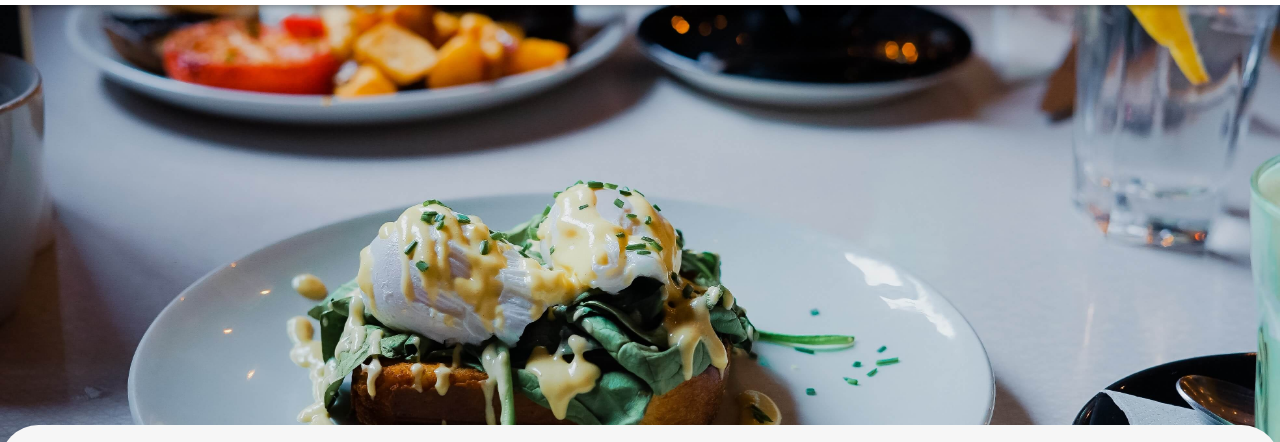
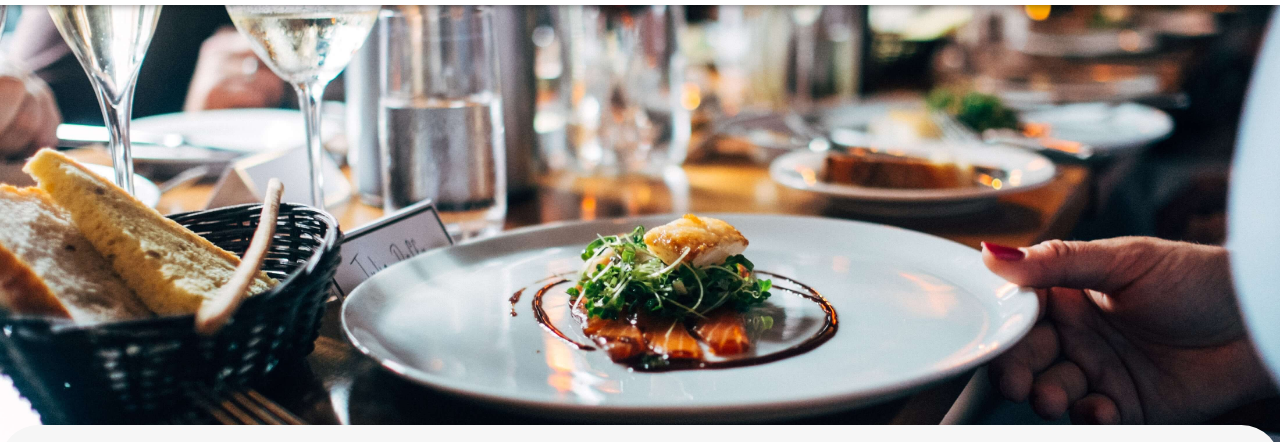
Before and after one commit to anthony-rabot/ohmyfood, a website: page restaurant-la-palette-du-gout.html in a window 1280 px wide. Shown: the part 63-505 px from the top of the page. Drawn offline with Linux system fonts and the light colour scheme; a web font is replaced by a local one.

Commit message:
Add restaurant page

```diff
--- a/restaurant-la-palette-du-gout.html
+++ b/restaurant-la-palette-du-gout.html
@@ -26,7 +26,7 @@
 </header>
 
 <section class="hero--image-only">
-  <img src="img/restaurants/a_la_francaise.jpg" alt="À la française">
+  <img src="img/restaurants/la_palette_du_gout.jpg" alt="La palette du goût">
 </section>
 
 <main class="main-content main-content--over-image">
```
